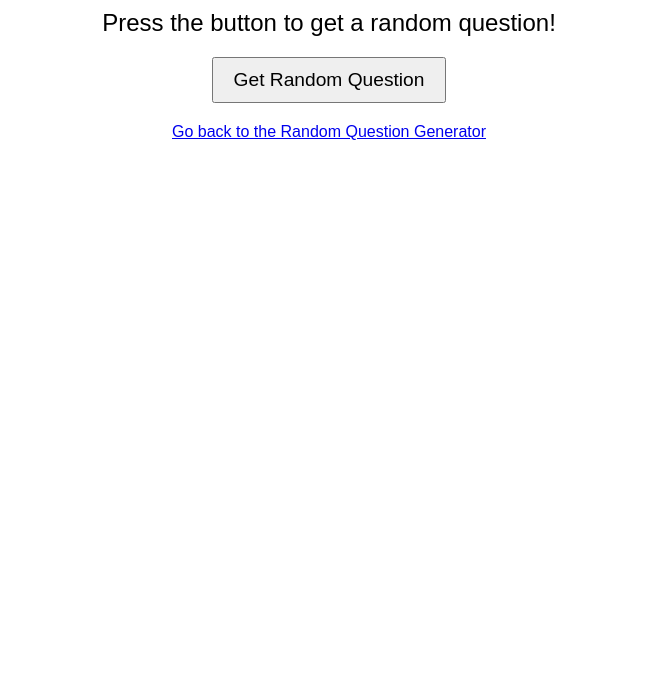
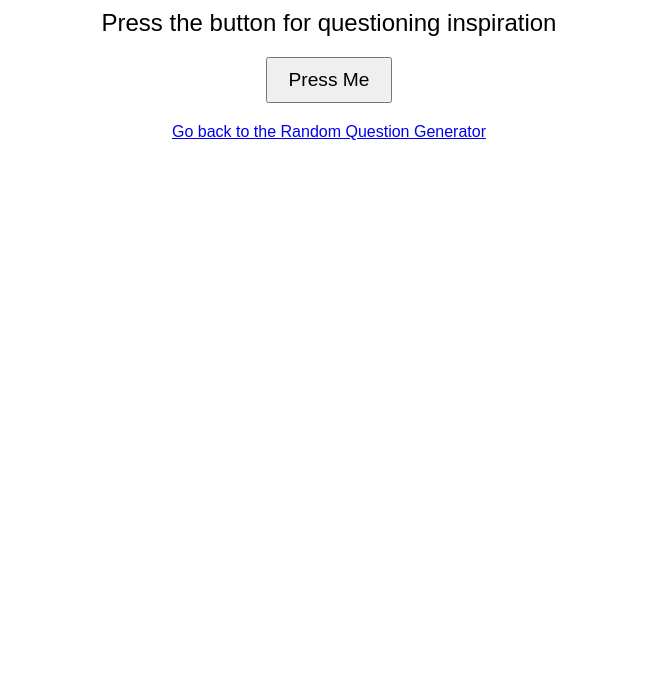
Before and after one commit to HSmith644/QGI-groundschool, a plain HTML site: page QGI-index.html in a window 1280 px wide. Shown: the part 102-800 px from the top of the page, without its empty margins (311-969 px from the left). Drawn offline with Linux system fonts and the light colour scheme.

Commit message:
Update QGI-index.html

```diff
--- a/QGI-index.html
+++ b/QGI-index.html
@@ -28,8 +28,8 @@
 </head>
 <body>
     <h1>QGI Groundschool Question Generator</h1>
-    <p id="question">Press the button to get a random question!</p>
-    <button onclick="generateRandomQuestion()">Get Random Question</button>
+    <p id="question">Press the button for questioning inspiration</p>
+    <button onclick="generateRandomQuestion()">Press Me</button>
 
     <!-- Link back to the question generator -->
     <a href="https://hsmith644.github.io/QGI-groundschool/QGI-index.html">Go back to the Random Question Generator</a>
```
